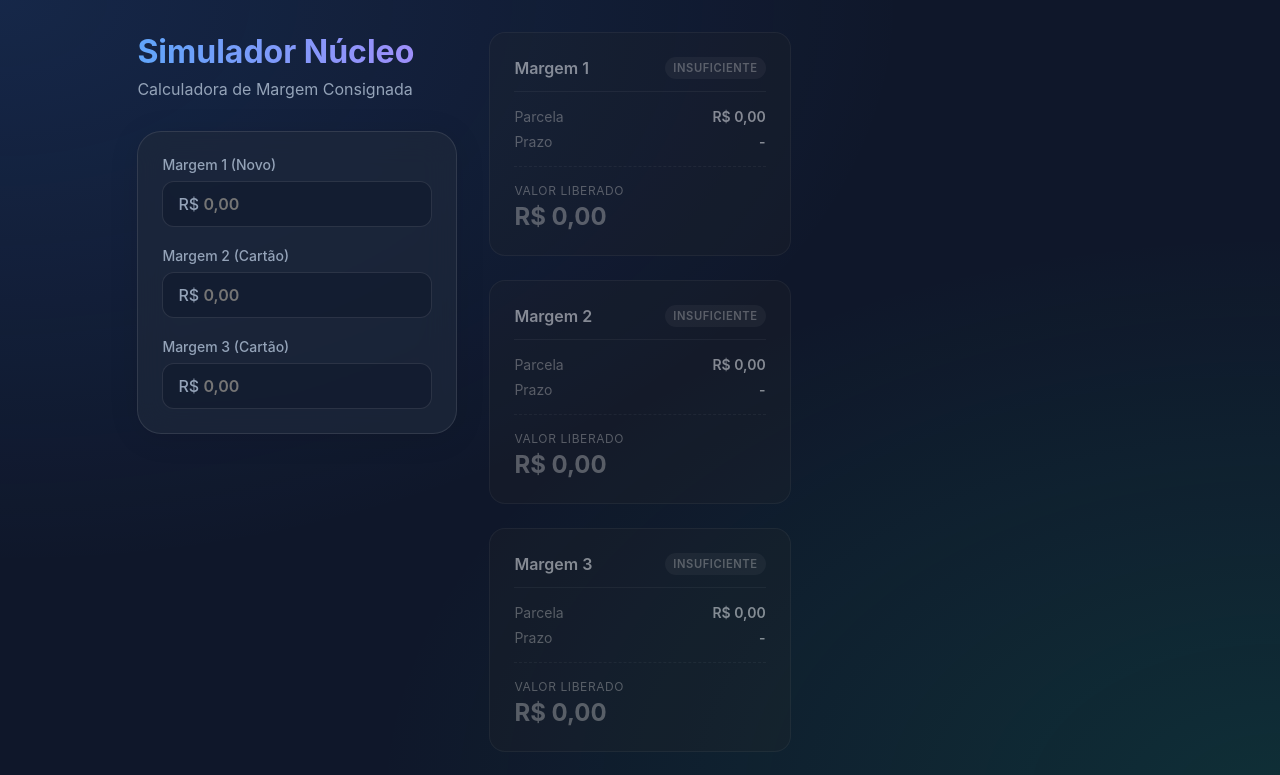
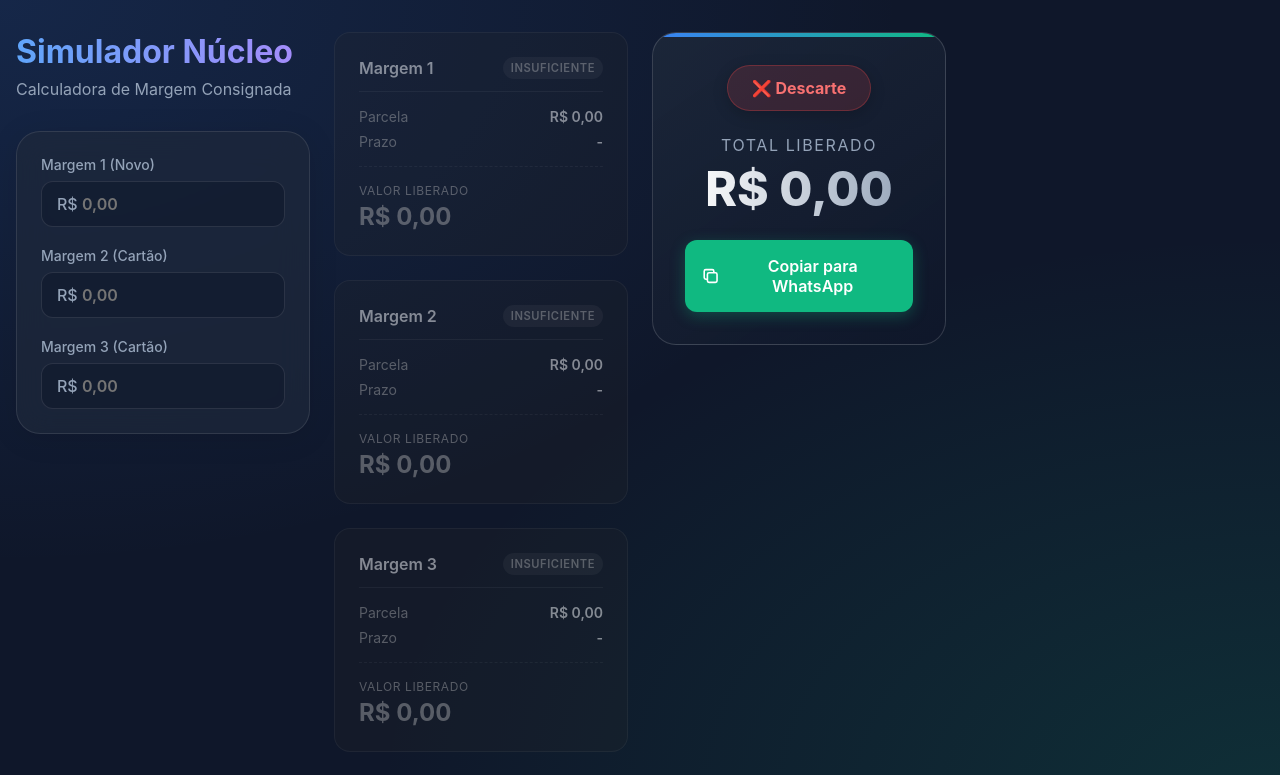
Before and after one commit to GugaBusiness/simulador_nucleo_2026, a React (Vite) app: page / in a window 1280 px wide. Shown: the top 775 px of the page. Built offline with nearby package versions, Linux system fonts and the light colour scheme.

Commit message:
add btn whatsapp

```diff
--- a/src/App.css
+++ b/src/App.css
@@ -1,5 +1,5 @@
 .app-container {
-  max-width: 1400px;
+  max-width: 1600px;
   width: 100%;
   margin: 0 auto;
   display: flex;
@@ -10,18 +10,18 @@
 @media (min-width: 1024px) {
   .app-container {
     display: grid;
-    grid-template-columns: 320px 1fr 320px;
+    grid-template-columns: repeat(4, 1fr);
     align-items: flex-start;
-    gap: 2rem;
+    gap: 1.5rem;
   }
 
-  .col-inputs, .col-commissions {
+  .col-inputs, .col-summary, .col-commissions {
     position: sticky;
     top: 2rem;
   }
 }
 
-.col-inputs, .col-results, .col-commissions {
+.col-inputs, .col-results, .col-summary, .col-commissions {
   display: flex;
   flex-direction: column;
   gap: 1.5rem;
--- a/src/App.jsx
+++ b/src/App.jsx
@@ -244,7 +244,10 @@ function App() {
           {renderCard("Margem 2", calcM2, margem2 < 0)}
           {renderCard("Margem 3", calcM3, margem3 < 0)}
         </div>
+      </div>
 
+      {/* Coluna 3: Classificação / Total */}
+      <div className="col-summary">
         <div className="summary-panel">
           <div className={`status-badge ${statusInfo.class}`}>
             {statusInfo.text}
@@ -262,7 +265,7 @@ function App() {
         </div>
       </div>
 
-      {/* Coluna 3: Comissões */}
+      {/* Coluna 4: Comissões */}
       <div className="col-commissions">
         {totalComissao > 0 && (
           <div className="comissao-panel">
```
